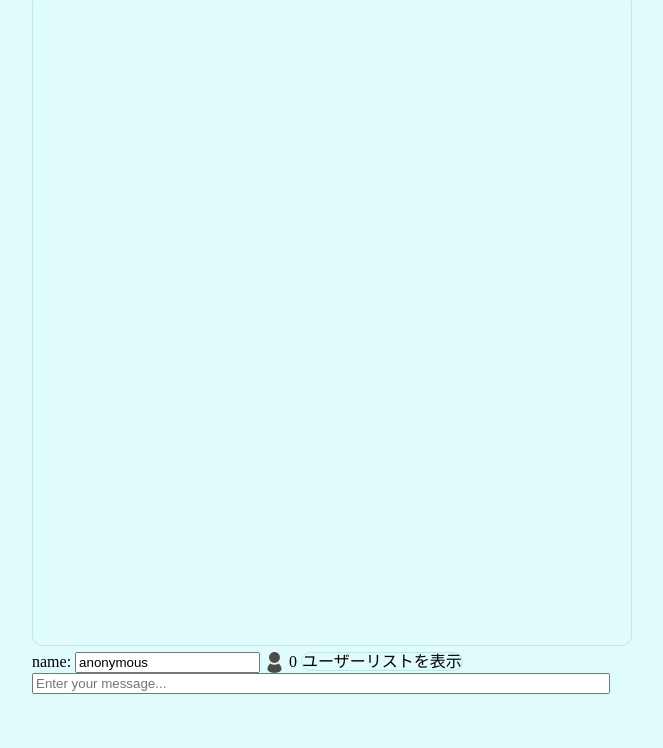
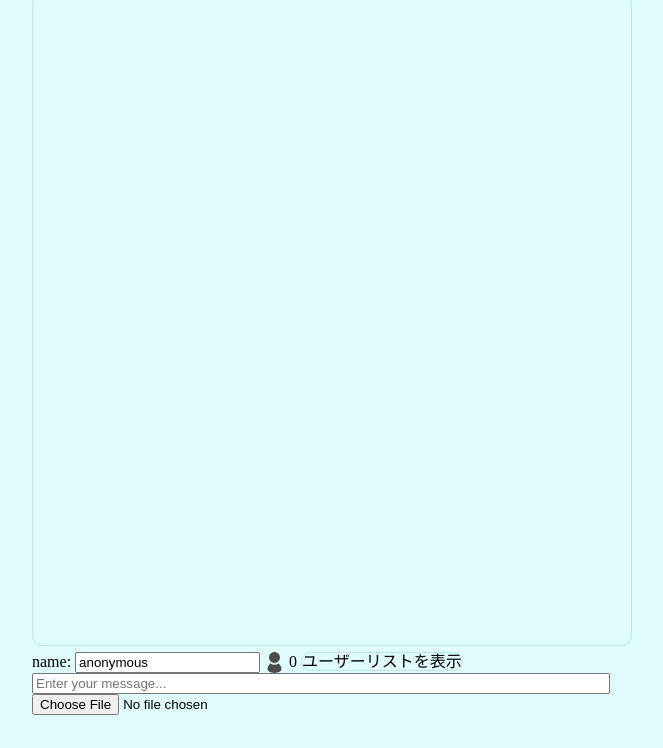
Before and after one commit to sunnybluesky/harezora-chat-test, a website: page public/index.html in a window 1280 px wide. Shown: the part 52-800 px from the top of the page, without its empty margins (308-971 px from the left). Drawn offline with nearby package versions, Linux system fonts and the light colour scheme; no server answers; a web font is replaced by a local one.

Commit message:
Update index.html

```diff
--- a/public/index.html
+++ b/public/index.html
@@ -27,6 +27,8 @@
             class="input-message"
             placeholder="Enter your message..."
           />
+          <br>
+          <input type="file" id="imageInput" accept="image/*">
         </div>
       </div>
     </div>
```
